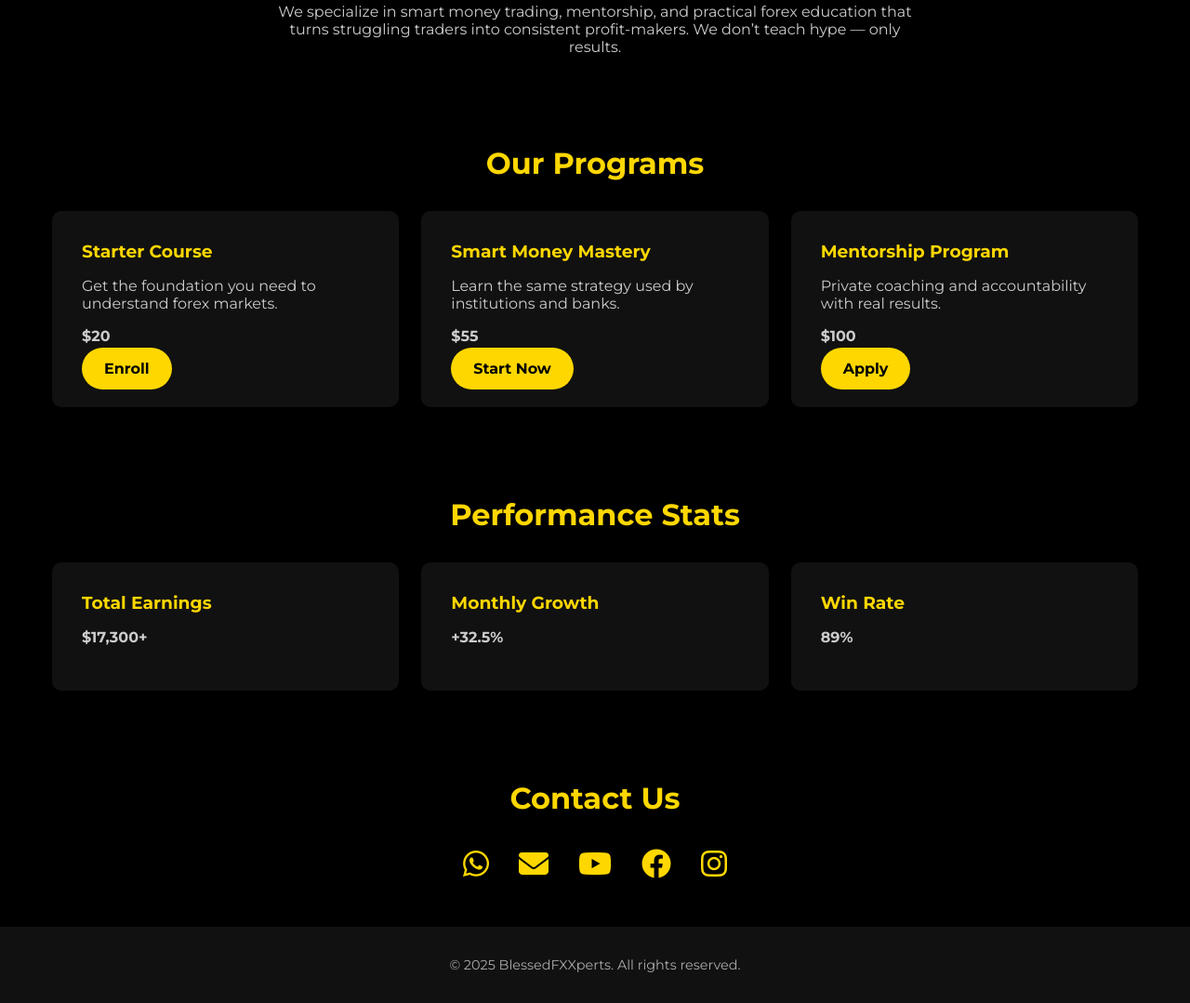
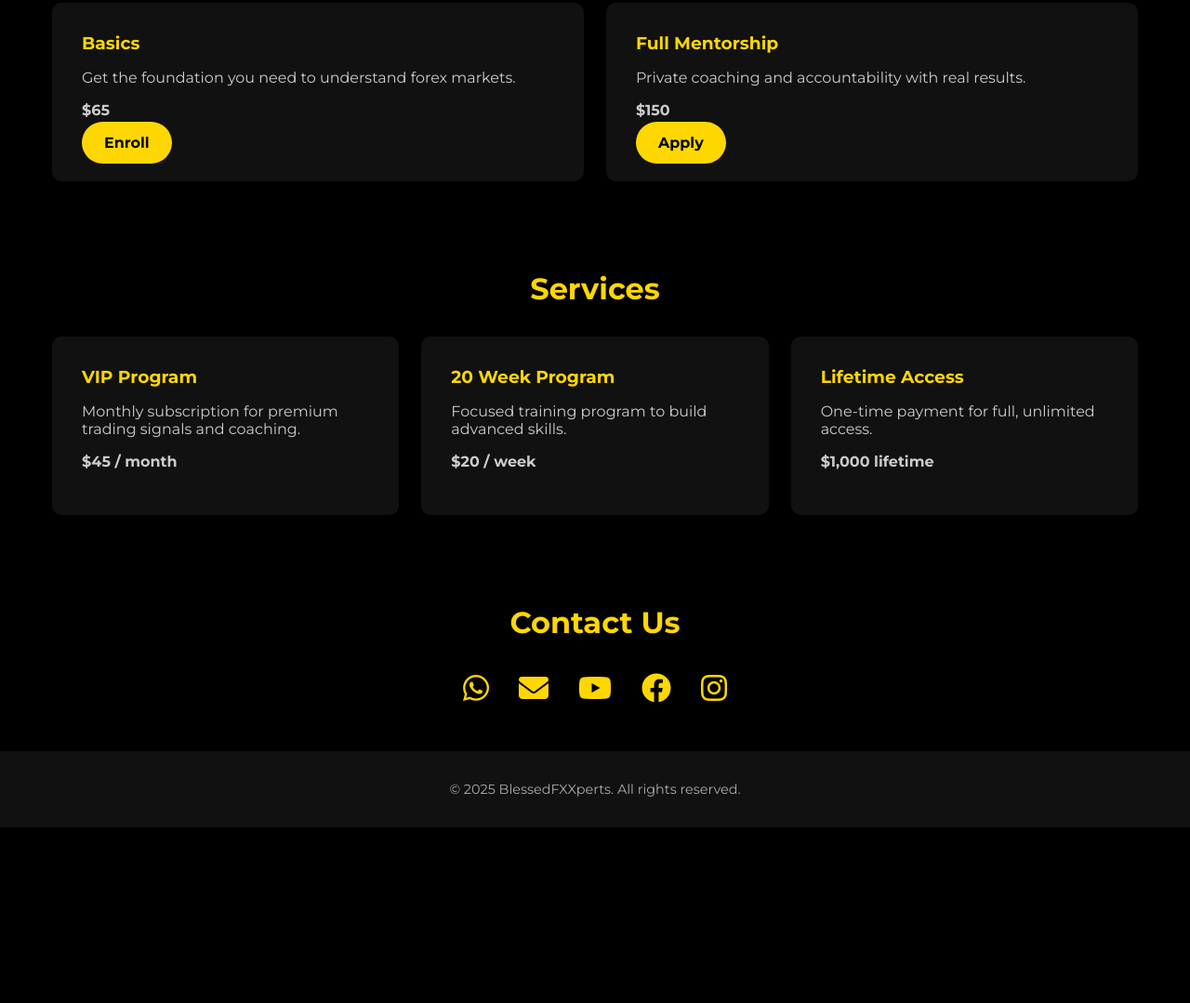
Before and after one commit to soskingpin/blessedfxxperts.com, a plain HTML site: page index.html in a window 1280 px wide. Shown: the part 916-1995 px from the top of the page at 93% size. After the commit the page ends 1806 px from the top, so only its background shows below. Drawn offline with Linux system fonts and the light colour scheme.

Commit message:
Update index.html
Signed-off-by: soskingpin <soskingpin1@gmail.com>

```diff
--- a/index.html
+++ b/index.html
@@ -1,49 +1,59 @@
 <!DOCTYPE html><html lang="en">
 <head>
-  <meta charset="UTF-8">
-  <meta name="viewport" content="width=device-width, initial-scale=1.0">
+  <meta charset="UTF-8" />
+  <meta name="viewport" content="width=device-width, initial-scale=1.0" />
   <title>BlessedFXXperts | Forex Academy</title>
-  <link href="https://fonts.googleapis.com/css2?family=Montserrat:wght@400;700&display=swap" rel="stylesheet">
-  <link rel="stylesheet" href="https://cdnjs.cloudflare.com/ajax/libs/font-awesome/6.4.0/css/all.min.css">
+  <link href="https://fonts.googleapis.com/css2?family=Montserrat:wght@400;700&display=swap" rel="stylesheet" />
+  <link rel="stylesheet" href="https://cdnjs.cloudflare.com/ajax/libs/font-awesome/6.4.0/css/all.min.css" />
   <style>
-    * {margin: 0; padding: 0; box-sizing: border-box;}
-    body {font-family: 'Montserrat', sans-serif; background-color: #000; color: #fff; overflow-x: hidden;}header {
+    * {
+      margin: 0;
+      padding: 0;
+      box-sizing: border-box;
+    }
+    body {
+      font-family: "Montserrat", sans-serif;
+      background-color: #000;
+      color: #fff;
+      overflow-x: hidden;
+    }
+    header {
       height: 100vh;
-  background: url('https://cdn.coverr.co/videos/coverr-forex-trading-3686/1080p.mp4') no-repeat center center/cover;
+      background: url("https://images.unsplash.com/photo-1611974789851-9c2a0a7236a3?ixlib=rb-4.0.3&auto=format&fit=crop&w=1950&q=80") no-repeat center center/cover;
       display: flex;
       align-items: center;
       justify-content: center;
       text-align: center;
       position: relative;
     }
-
     header::before {
       content: "";
       position: absolute;
-  top: 0; left: 0; right: 0; bottom: 0;
-  background-color: rgba(0, 0, 0, 0.7);
+      top: 0;
+      left: 0;
+      right: 0;
+      bottom: 0;
+      background-color: rgba(0, 0, 0, 0.75);
       z-index: 1;
     }
-
     .hero {
       position: relative;
       z-index: 2;
       max-width: 90%;
     }
-
     .hero h1 {
       font-size: 3rem;
-  color: #FFD700;
+      color: #ffd700;
       margin-bottom: 1rem;
+      text-shadow: 0 0 10px #ffd700aa;
     }
-
     .hero p {
       font-size: 1.2rem;
       margin-bottom: 1.5rem;
+      color: #eee;
     }
-
     .btn {
-  background-color: #FFD700;
+      background-color: #ffd700;
       color: #000;
       padding: 0.8rem 1.5rem;
       border-radius: 30px;
@@ -51,49 +61,47 @@ header::before {
       font-weight: bold;
       transition: 0.3s;
     }
-
-.btn:hover {background-color: #e5c100;}
-
+    .btn:hover {
+      background-color: #e5c100;
+    }
     section {
       padding: 3rem 1rem;
       max-width: 1200px;
       margin: auto;
     }
-
     .section-title {
       font-size: 2rem;
-  color: #FFD700;
+      color: #ffd700;
       text-align: center;
       margin-bottom: 2rem;
     }
-
     .grid {
       display: grid;
       grid-template-columns: repeat(auto-fit, minmax(280px, 1fr));
       gap: 1.5rem;
     }
-
     .card {
       background: #111;
       padding: 2rem;
       border-radius: 10px;
       transition: 0.3s ease;
     }
-
     .card:hover {
       transform: translateY(-5px);
       box-shadow: 0 0 15px rgba(255, 215, 0, 0.3);
     }
-
     .card h3 {
-  color: #FFD700;
+      color: #ffd700;
       margin-bottom: 1rem;
     }
-
-.card p {color: #ccc;}
-
-.price {color: #27ae60; font-weight: bold; margin: 1rem 0;}
-
+    .card p {
+      color: #ccc;
+    }
+    .price {
+      color: #27ae60;
+      font-weight: bold;
+      margin: 1rem 0;
+    }
     .contact-icons {
       display: flex;
       justify-content: center;
@@ -101,17 +109,14 @@ section {
       gap: 2rem;
       margin-top: 2rem;
     }
-
     .contact-icons a {
-  color: #FFD700;
+      color: #ffd700;
       font-size: 2rem;
       transition: 0.3s;
     }
-
     .contact-icons a:hover {
       color: #fff;
     }
-
     footer {
       text-align: center;
       padding: 2rem 1rem;
@@ -119,83 +124,69 @@ footer {
       font-size: 0.9rem;
       color: #aaa;
     }
-
     @media (max-width: 600px) {
-  .hero h1 {font-size: 2rem;}
-  .hero p {font-size: 1rem;}
+      .hero h1 {
+        font-size: 2rem;
       }
-
+      .hero p {
+        font-size: 1rem;
+      }
+    }
   </style>
 </head>
-<body>  <!-- Hero Section -->  <header>
+<body>
+  <header>
     <div class="hero">
       <h1>BlessedFXXperts</h1>
       <p>Leading You to Forex Freedom</p>
       <a href="#courses" class="btn">Get Started</a>
     </div>
-  </header>  <!-- About Section -->  <section>
-    <h2 class="section-title">Why BlessedFXXperts?</h2>
-    <p style="text-align: center; max-width: 700px; margin: auto; color: #ccc;">
-      We specialize in smart money trading, mentorship, and practical forex education that turns struggling traders into consistent profit-makers. We don’t teach hype — only results.
-    </p>
-  </section>  <!-- Courses Section -->  <section id="courses">
+  </header>  <section id="courses">
     <h2 class="section-title">Our Programs</h2>
     <div class="grid">
       <div class="card">
-        <h3>Starter Course</h3>
+        <h3>Basics</h3>
         <p>Get the foundation you need to understand forex markets.</p>
-        <p class="price">$20</p>
+        <p class="price">$65</p>
         <a href="#" class="btn">Enroll</a>
       </div>
       <div class="card">
-        <h3>Smart Money Mastery</h3>
-        <p>Learn the same strategy used by institutions and banks.</p>
-        <p class="price">$55</p>
-        <a href="#" class="btn">Start Now</a>
-      </div>
-      <div class="card">
-        <h3>Mentorship Program</h3>
+        <h3>Full Mentorship</h3>
         <p>Private coaching and accountability with real results.</p>
-        <p class="price">$100</p>
+        <p class="price">$150</p>
         <a href="#" class="btn">Apply</a>
       </div>
     </div>
-  </section>  <!-- Performance -->  <section>
-    <h2 class="section-title">Performance Stats</h2>
+  </section>  <section id="services">
+    <h2 class="section-title">Services</h2>
     <div class="grid">
       <div class="card">
-        <h3>Total Earnings</h3>
-        <p class="price">$17,300+</p>
+        <h3>VIP Program</h3>
+        <p>Monthly subscription for premium trading signals and coaching.</p>
+        <p class="price">$45 / month</p>
       </div>
       <div class="card">
-        <h3>Monthly Growth</h3>
-        <p class="price">+32.5%</p>
+        <h3>20 Week Program</h3>
+        <p>Focused training program to build advanced skills.</p>
+        <p class="price">$20 / week</p>
       </div>
       <div class="card">
-        <h3>Win Rate</h3>
-        <p class="price">89%</p>
+        <h3>Lifetime Access</h3>
+        <p>One-time payment for full, unlimited access.</p>
+        <p class="price">$1,000 lifetime</p>
       </div>
     </div>
-  </section>  <!-- Contact Section -->  <section>
+  </section>  <section id="contact">
     <h2 class="section-title">Contact Us</h2>
     <div class="contact-icons">
-      <a href="https://wa.me/263789385081" target="_blank" title="WhatsApp">
-        <i class="fab fa-whatsapp"></i>
-      </a>
-      <a href="mailto:Bdpvtltd1@gmail.com" title="Email">
-        <i class="fas fa-envelope"></i>
-      </a>
-      <a href="https://youtube.com/@blessingfxguru?si=jrrsc4mTZpiOwGQx" target="_blank" title="YouTube">
-        <i class="fab fa-youtube"></i>
-      </a>
-      <a href="https://www.facebook.com/share/16kgW17azL/?mibextid=wwXIfr" target="_blank" title="Facebook">
-        <i class="fab fa-facebook"></i>
-      </a>
-      <a href="https://www.instagram.com/blessing_forex_xperts/profilecard/?igsh=MWtid2M5dXhkZW8zdg==" target="_blank" title="Instagram">
-        <i class="fab fa-instagram"></i>
-      </a>
+      <a href="https://wa.me/263789385081" target="_blank"><i class="fab fa-whatsapp"></i></a>
+      <a href="mailto:Bdpvtltd1@gmail.com" target="_blank"><i class="fas fa-envelope"></i></a>
+      <a href="https://youtube.com/@blessingfxguru?si=jrrsc4mTZpiOwGQx" target="_blank"><i class="fab fa-youtube"></i></a>
+      <a href="https://www.facebook.com/share/16kgW17azL/?mibextid=wwXIfr" target="_blank"><i class="fab fa-facebook"></i></a>
+      <a href="https://www.instagram.com/blessing_forex_xperts/profilecard/?igsh=MWtid2M5dXhkZW8zdg==" target="_blank"><i class="fab fa-instagram"></i></a>
     </div>
-  </section>  <!-- Footer -->  <footer>
-    &copy; 2025 BlessedFXXperts. All rights reserved.
-  </footer></body>
+  </section>  <footer>
+    <p>&copy; 2025 BlessedFXXperts. All rights reserved.</p>
+  </footer>
+</body>
 </html>
```
Lines whose indentation alone changed are shown as unchanged.
